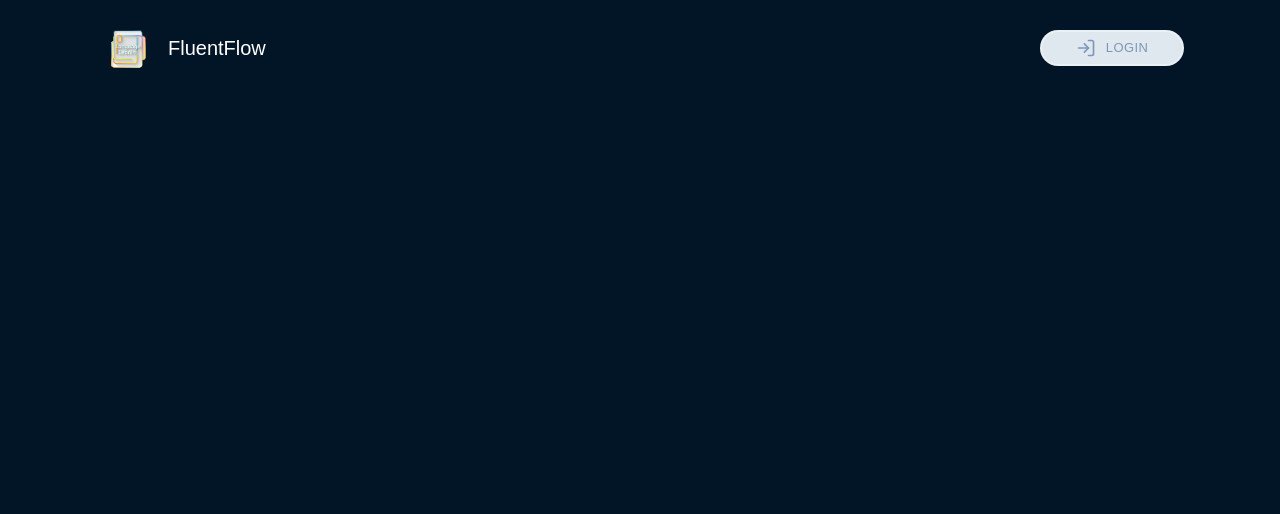
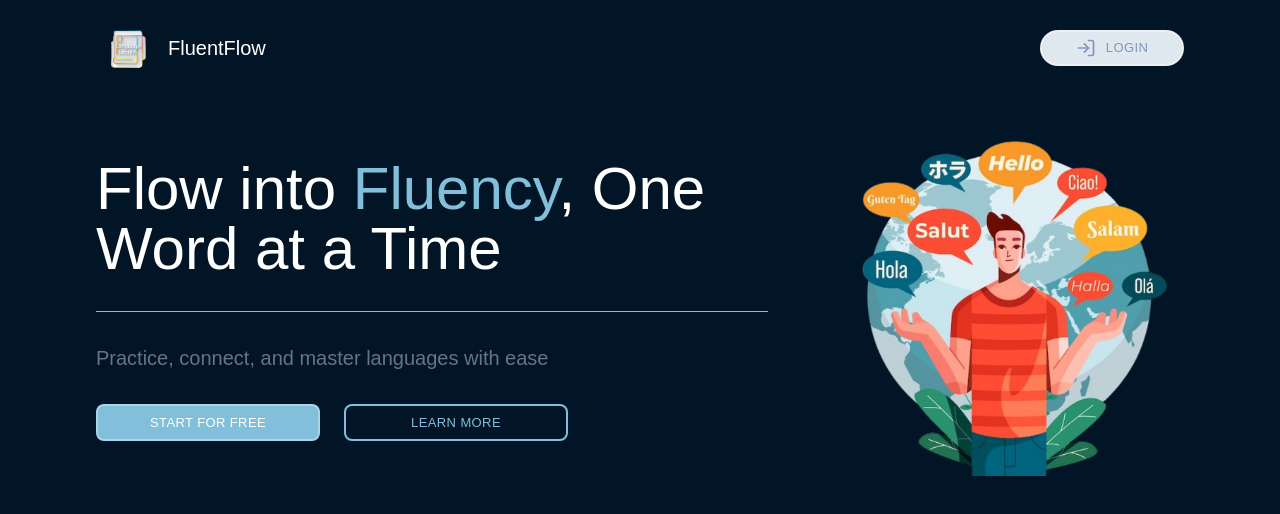
Before and after one commit to lukaChikashvili/taro, a React (Vite) app in the folder frontend/: page / in a window 1280 px wide. Shown: the top 514 px of the page. Built offline with nearby package versions, Linux system fonts and the light colour scheme; a web font is replaced by a local one.

Commit message:
add hero section design

```diff
--- /dev/null
+++ b/frontend/src/components/Hero.jsx
@@ -0,0 +1,41 @@
+import { useNavigate } from 'react-router';
+import lang from '../assets/lang.png';
+
+const Hero = () => {
+
+    let navigate = useNavigate();
+  return (
+    <div className="flex flex-col xl:flex-row items-center  xl:items-center xl:justify-between px-6 md:px-12 lg:px-16 xl:px-24 py-12 mt-12 md:-mt-8  ">
+
+      <div className="flex flex-col gap-8 max-w-5xl md:max-w-2xl justify-center text-center xl:text-left">
+        <h1 className="text-white text-4xl md:text-5xl lg:text-6xl leading-tight">
+          Flow into <span className="text-main">Fluency</span>, One Word at a Time
+        </h1>
+        <span className="w-24 md:w-full h-[0.5px] bg-main self-center xl:self-start"></span>
+        <p className="text-slate-500 text-lg md:text-xl">
+          Practice, connect, and master languages with ease
+        </p>
+
+        <div className="flex justify-center xl:justify-start items-center gap-6">
+          <button onClick={() => navigate('/profile')} className="bg-main text-white py-3 px-6 rounded-lg w-40 md:w-56 hover:bg-main-dark transition">
+            Start for free
+          </button>
+          <button className="bg-transparent border-2 border-main text-main py-3 px-6 rounded-lg w-40 md:w-56 hover:bg-main hover:text-white transition">
+            Learn more
+          </button>
+        </div>
+      </div>
+
+
+      <div className="mt-12 xl:mt-0 xl:ml-16">
+        <img
+          src={lang}
+          alt="Language Illustration"
+          className="hidden xl:block w-80 md:w-96 lg:w-[30rem]"
+        />
+      </div>
+    </div>
+  );
+};
+
+export default Hero;
--- a/frontend/src/components/Home.jsx
+++ b/frontend/src/components/Home.jsx
@@ -1,12 +1,13 @@
+import Hero from "./Hero";
 
 
 
 const Home = () => {
 
   return (
-  <div className=" ">
+  <div className="w-full flex  gap-4 justify-center items-center ">
 
-
+       <Hero />
       </div>
 
   );
--- a/frontend/src/components/LangHub.jsx
+++ b/frontend/src/components/LangHub.jsx
@@ -4,6 +4,7 @@ import { Link, useNavigate, useParams } from 'react-router';
 import { useDispatch, useSelector } from 'react-redux';
 import BookModal from './BookModal';
 import { toggleModal } from '../../redux/features/auth/modalSlice';
+import { useEffect } from 'react';
 
 const LangHub = () => {
   const { id: langId } = useParams();
@@ -27,6 +28,9 @@ const LangHub = () => {
 
   const [deleteBook] = useDeleteBookMutation();
 
+  useEffect(() => {
+    refetch();
+  }, [filteredBooks])
 
 
   const deleteSpecificBook = async (id) => {
--- a/frontend/src/components/Profile.jsx
+++ b/frontend/src/components/Profile.jsx
@@ -27,7 +27,7 @@ useEffect(() => {
   if (allLangs) {
     refetch();
   }
-}, [allLangs, refetch]);
+}, [allLangs?.data]);
 
 if (isLoading) {
   return <p className="text-white text-center mt-12">Loading languages...</p>;
```
Also changed, not shown: frontend/src/assets/lang.png (added).
